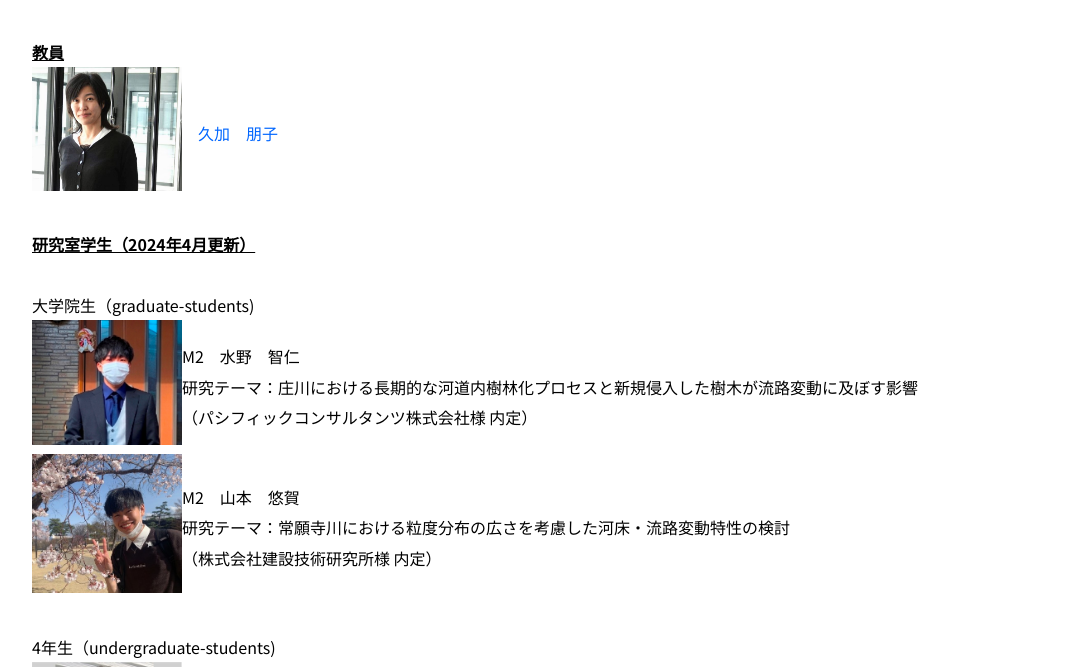
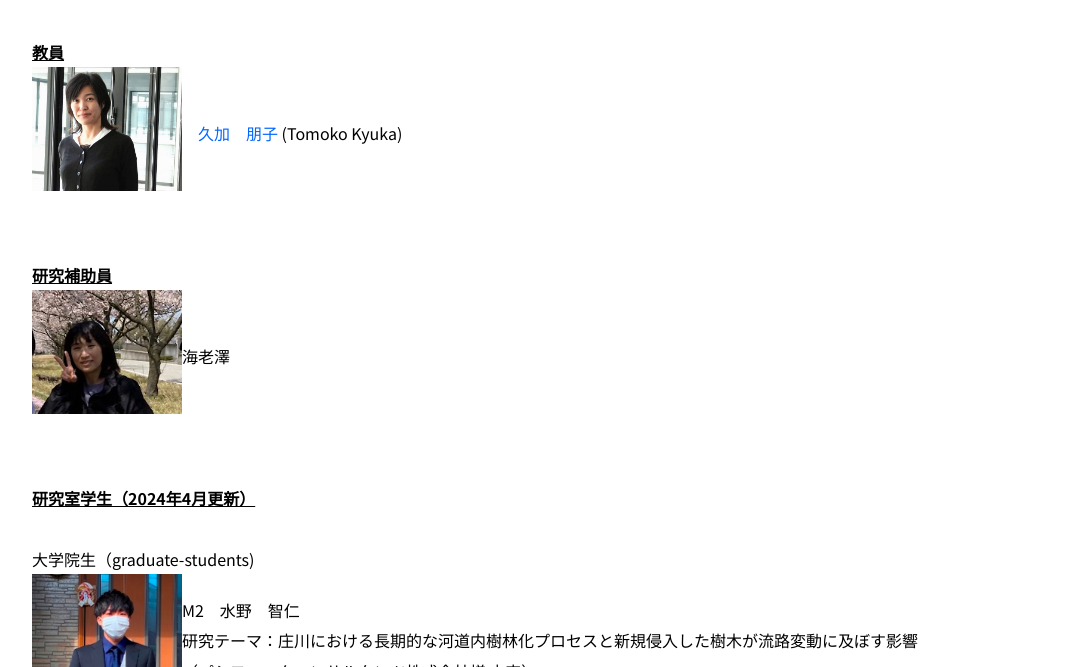
Before and after one commit to ecohydroulics-lab/www_homepage, a plain HTML site: page members.html in a window 1280 px wide. Shown: the part 433-1100 px from the top of the page, without its empty margins (96-1165 px from the left). Drawn offline with nearby package versions, Linux system fonts and the light colour scheme.

Commit message:
no message

```diff
--- a/members.html
+++ b/members.html
@@ -46,14 +46,23 @@
                 <tbody style="border:none;">
                     <tr style="border:none;">
                         <td style="border:none;"><p class="img"><img src="images/member_k.jpg" width="150" height="150" alt=""></p></td>
-                        <td style="border:none;">　<a href="https://researchmap.jp/kyu">久加　朋子</U></td>
+                        <td style="border:none;">　<a href="https://researchmap.jp/kyu">久加　朋子</a> (Tomoko Kyuka)</td>
                     </tr>
                 </tbody>
             </table>
         </ul>
-        <br />
-        </ul>
+        <br /><br />
+        <p style="text-align:left"><b><U>研究補助員</U></b></a></p>
 
+        <table style="border:none;">
+            <tbody style="border:none;">
+                <tr style="border:none;">
+                    <td style="border:none;"><p class="img"><img src="images/ebi.jpg" width="150" height="150" alt=""></p></td>
+                    <td style="border:none;">海老澤</td>
+                </tr>
+            </tbody>
+        </table>
+        <br /><br />
 
         <ul class="">
             <p style="text-align:left"><b><U>研究室学生（2024年4月更新）</U></b></a></p>
```
Also changed, not shown: index.html (+2 -2 lines), images/ebi.jpg (added).
